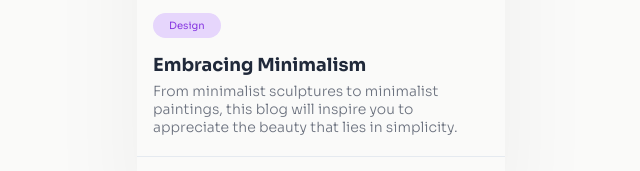
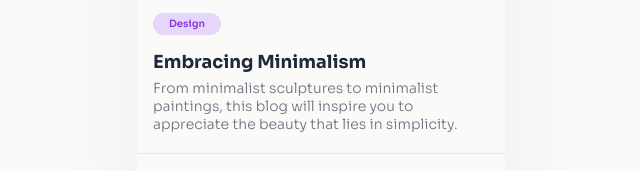
Before and after one commit to ahmedrabeasmaha/Minimal-Blog-Card, a plain HTML site: page index.html in a window 1280 px wide. Shown: the part 335-506 px from the top of the page, 319-959 px from the left. Drawn offline with Linux system fonts and the light colour scheme.

Commit message:
Update style.css

```diff
--- a/style.css
+++ b/style.css
@@ -39,6 +39,8 @@ html, body {
     color: #883AE1;
     border-radius: 16px;
     margin: 1rem 0;
+    line-height: 1;
+    font-weight: 600;
 }
 h1 {
     font-size: 1.125rem;
```
